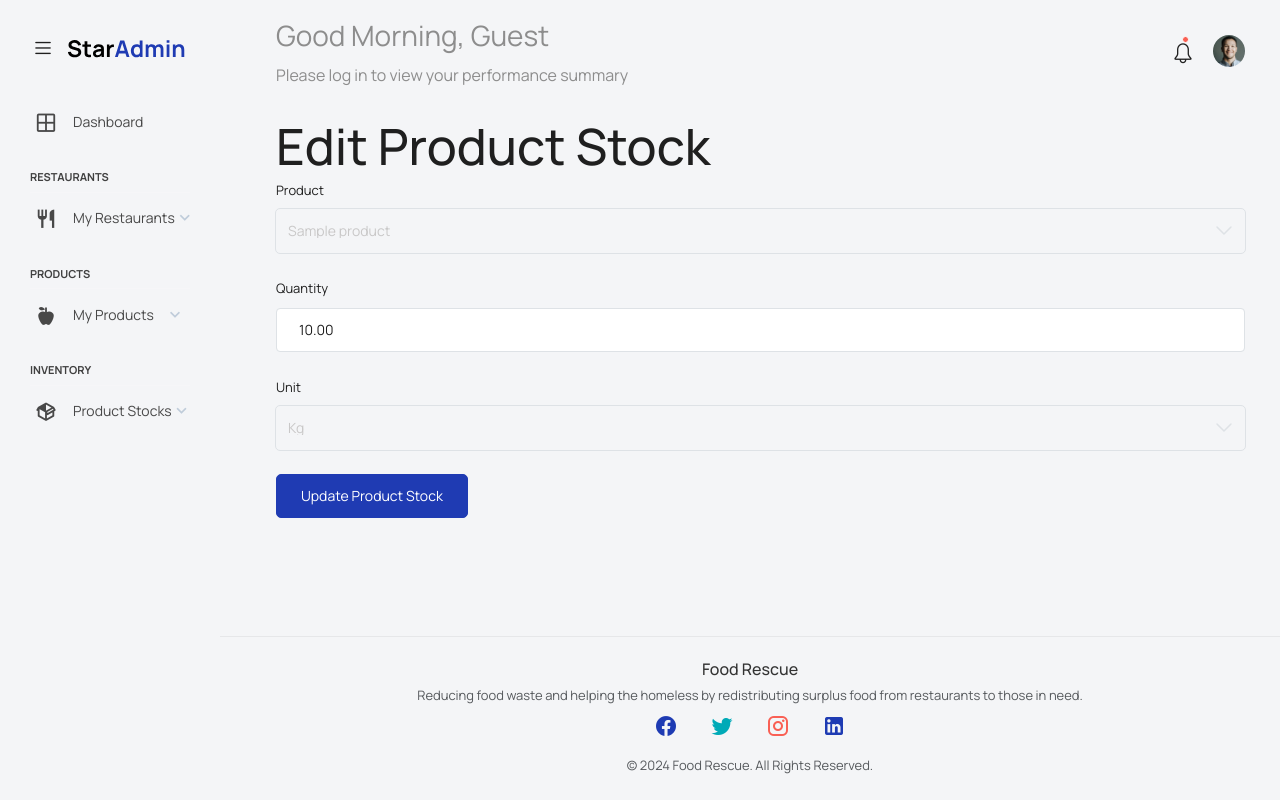
After one commit to amenibensaada/LarvelProject, a Laravel app: page /product_stocks/1/edit in a window 1280 px wide. The commit adds this page. Run offline with Laravel 9, Linux system fonts and the light colour scheme; tables that the repository leaves empty hold one stand-in row (values such as "Sample post"); parts of the project's set-up code (start-up, migrations or seed data) failed here and were passed over.

Commit message:
add stock entity

```diff
--- /dev/null
+++ b/app/Http/Controllers/ProductStockController.php
@@ -0,0 +1,68 @@
+<?php
+
+namespace App\Http\Controllers;
+
+use App\Models\ProductStock;
+use App\Models\Product;
+use Illuminate\Http\Request;
+
+class ProductStockController extends Controller
+{
+    public function index()
+    {
+        $productStocks = ProductStock::with('product')->get();
+        return view('product_stocks.index', compact('productStocks'));
+    }
+
+    public function create()
+    {
+        $products = Product::all();
+        $units = ['kg', 'liter', 'item', 'piece'];
+        return view('product_stocks.create', compact('products', 'units'));
+    }
+
+    public function store(Request $request)
+    {
+        $validatedData = $request->validate([
+            'product_id' => 'required|exists:products,id',
+            'quantity' => 'required|numeric|min:0',
+            'unit' => 'required|in:kg,liter,item,piece',
+        ]);
+
+        ProductStock::create($validatedData);
+
+        return redirect()->route('product_stocks.index')->with('success', 'Product stock created successfully.');
+    }
+
+    public function show(ProductStock $productStock)
+    {
+        return view('product_stocks.show', compact('productStock'));
+    }
+
+    public function edit(ProductStock $productStock)
+    {
+        $products = Product::all();
+        $units = ['kg', 'liter', 'item', 'piece'];
+        return view('product_stocks.edit', compact('productStock', 'products', 'units'));
+    }
+
+    public function update(Request $request, ProductStock $productStock)
+    {
+        $validatedData = $request->validate([
+            'product_id' => 'required|exists:products,id',
+            'quantity' => 'required|numeric|min:0',
+            'unit' => 'required|in:kg,liter,item,piece',
+        ]);
+
+        $productStock->update($validatedData);
+
+        return redirect()->route('product_stocks.index')->with('success', 'Product stock updated successfully.');
+    }
+
+    public function destroy(ProductStock $productStock)
+    {
+        $productStock->delete();
+
+        return redirect()->route('product_stocks.index')->with('success', 'Product stock deleted successfully.');
+    }
+}
--- a/app/Models/Product.php
+++ b/app/Models/Product.php
@@ -33,5 +33,20 @@ class Product extends Model
         return $this->belongsTo(Category::class);
     }
 
-    // Additional relationships and logic can be added here
+    // Define the relationship with the ProductStock model
+    public function productStock()
+    {
+        return $this->hasOne(ProductStock::class);
+    }
+
+    // Additional attributes and logic can be added here
+    public function getStockQuantityAttribute()
+    {
+        return $this->productStock ? $this->productStock->quantity : 0;
+    }
+
+    public function getStockUnitAttribute()
+    {
+        return $this->productStock ? $this->productStock->unit : null;
+    }
 }
--- /dev/null
+++ b/app/Models/ProductStock.php
@@ -0,0 +1,18 @@
+<?php
+
+namespace App\Models;
+
+use Illuminate\Database\Eloquent\Factories\HasFactory;
+use Illuminate\Database\Eloquent\Model;
+
+class ProductStock extends Model
+{
+    use HasFactory;
+
+    protected $fillable = ['product_id', 'quantity', 'unit'];
+
+    public function product()
+    {
+        return $this->belongsTo(Product::class);
+    }
+}
--- a/app/Providers/RouteServiceProvider.php
+++ b/app/Providers/RouteServiceProvider.php
@@ -26,7 +26,7 @@ class RouteServiceProvider extends ServiceProvider
      *
      * @var string|null
      */
-    // protected $namespace = 'App\\Http\\Controllers';
+    protected $namespace = 'App\\Http\\Controllers';
 
     /**
      * Define your route model bindings, pattern filters, etc.
@@ -49,7 +49,6 @@ class RouteServiceProvider extends ServiceProvider
         });
     }
 
-
     /**
      * Configure the rate limiters for the application.
      *
--- a/resources/views/partials/_sidebar.blade.php
+++ b/resources/views/partials/_sidebar.blade.php
@@ -66,6 +66,31 @@
             </div>
         </li>
 
+        <!-- Add this inside the <ul class="nav"> -->
+        <li class="nav-item nav-category">Inventory</li>
+        <li class="nav-item">
+            <a class="nav-link collapsed" data-bs-toggle="collapse" href="#product-stocks-menu" aria-controls="product-stocks-menu">
+                <i class="menu-icon mdi mdi-package-variant"></i>
+                <span class="menu-title">Product Stocks</span>
+                <i class="menu-arrow"></i>
+            </a>
+            <div class="collapse" id="product-stocks-menu">
+                <ul class="nav flex-column sub-menu">
+                    <li class="nav-item">
+                        <a class="nav-link" href="{{ route('product_stocks.index') }}">
+                            <i class="menu-icon mdi mdi-eye"></i>
+                            View Stocks
+                        </a>
+                    </li>
+                    <li class="nav-item">
+                        <a class="nav-link" href="{{ route('product_stocks.create') }}">
+                            <i class="menu-icon mdi mdi-plus-circle"></i>
+                            Add Stock
+                        </a>
+                    </li>
+                </ul>
+            </div>
+        </li>
 
     </ul>
 </nav>
--- /dev/null
+++ b/resources/views/product_stocks/edit.blade.php
@@ -0,0 +1,30 @@
+@extends('layouts.app_front')
+
+@section('content')
+    <h1>Edit Product Stock</h1>
+    <form action="{{ route('product_stocks.update', $productStock) }}" method="POST">
+        @csrf
+        @method('PUT')
+        <div class="form-group">
+            <label for="product_id">Product</label>
+            <select name="product_id" id="product_id" class="form-control" required>
+                @foreach($products as $product)
+                    <option value="{{ $product->id }}" {{ $productStock->product_id == $product->id ? 'selected' : '' }}>{{ $product->name }}</option>
+                @endforeach
+            </select>
+        </div>
+        <div class="form-group">
+            <label for="quantity">Quantity</label>
+            <input type="number" name="quantity" id="quantity" class="form-control" step="0.01" value="{{ $productStock->quantity }}" required>
+        </div>
+        <div class="form-group">
+            <label for="unit">Unit</label>
+            <select name="unit" id="unit" class="form-control" required>
+                @foreach($units as $unit)
+                    <option value="{{ $unit }}" {{ $productStock->unit == $unit ? 'selected' : '' }}>{{ ucfirst($unit) }}</option>
+                @endforeach
+            </select>
+        </div>
+        <button type="submit" class="btn btn-primary">Update Product Stock</button>
+    </form>
+@endsection
--- a/routes/web.php
+++ b/routes/web.php
@@ -6,6 +6,7 @@ use App\Http\Controllers\Auth\RegisterController;
 use App\Http\Controllers\RestaurantController;
 use App\Http\Controllers\front\HomeController;
 use App\Http\Controllers\ProductController;
+use App\Http\Controllers\ProductStockController;
 
 // Redirect root to login
 Route::get('/', function () {
@@ -45,3 +46,5 @@ Route::post('logout', [LoginController::class, 'logout'])->name('logout');
 Route::resource('products', ProductController::class);
 
 Route::get('/products', [ProductController::class, 'index'])->name('products.index');
+
+Route::resource('product_stocks', \App\Http\Controllers\ProductStockController::class);
```
Also changed, not shown: resources/views/product_stocks/create.blade.php (added, +29 -0 lines), resources/views/product_stocks/index.blade.php (added, +33 -0 lines), database/migrations/2024_10_11_082601_create_stocks_table.php (added). Lines whose indentation alone changed are shown as unchanged.
